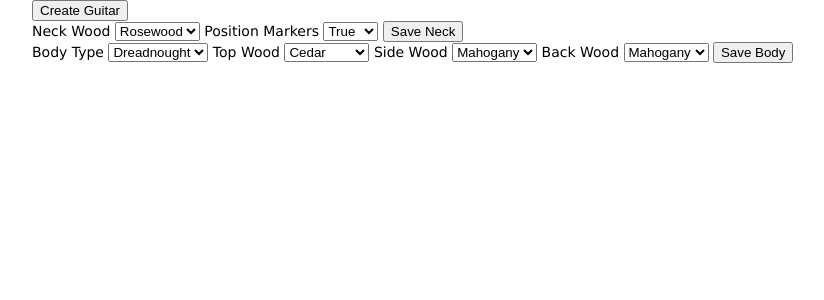
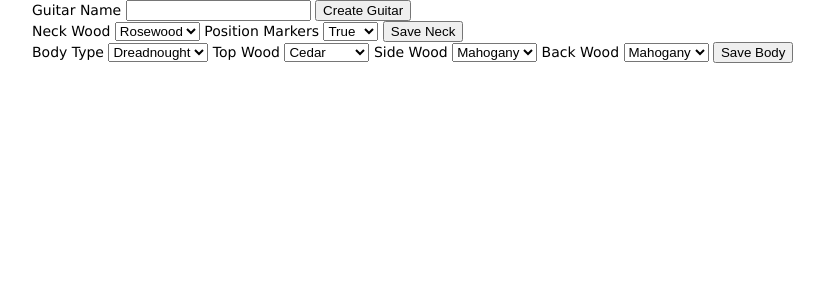
Before and after one commit to elliothwang/guitar-builder, a Node server app: template views/guitars/new.ejs in a window 1280 px wide. Shown: the part 124-424 px from the top of the page, without its empty margins (26-850 px from the left). Run offline with Node 20, Linux system fonts and the light colour scheme; the template is opened without the code that fills it, so the values that code supplies are empty; some libraries are stand-ins or nearby versions.

Commit message:
create new guitar form

```diff
--- a/controllers/bodys.js
+++ b/controllers/bodys.js
@@ -1,3 +1,7 @@
 module.exports = {
   create
 };
+
+function create () {
+
+};
--- a/controllers/necks.js
+++ b/controllers/necks.js
@@ -1,3 +1,7 @@
 module.exports = {
   create
 };
+
+function create () {
+
+};
--- a/views/guitars/new.ejs
+++ b/views/guitars/new.ejs
@@ -1,7 +1,8 @@
 <%- include('../partials/header') %>
 
 <form id="new-guitar-form" action="/guitars" method="POST">
-
+  <label>Guitar Name</label>
+    <input type="text" name="name" id="guitar-name">
   <input type="submit" value="Create Guitar">
 </form>
 
```
